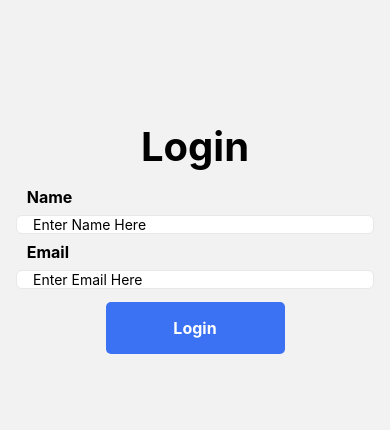
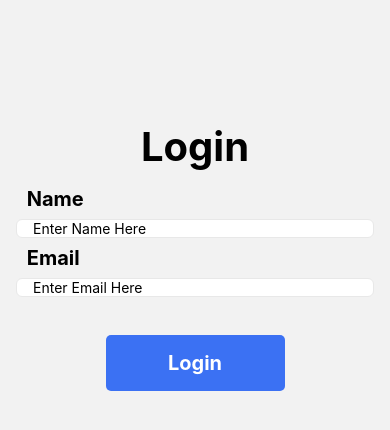
Before and after one commit to kungharrison/reactnativeapplication, a React Native app in the folder reactnativeapp/: screen / in a window 390 px wide. Shown: the top 430 px of the page. Built offline with nearby package versions, Linux system fonts and the light colour scheme.

Commit message:
edited styling

```diff
--- a/reactnativeapp/components/CustomButton.js
+++ b/reactnativeapp/components/CustomButton.js
@@ -16,13 +16,13 @@ const styles = StyleSheet.create({
 
     alignSelf: 'center',
     padding: 16,
-    marginVertical: 5,
+    marginVertical: 30,
 
     alignItems: 'center',
     borderRadius: 5,
   },
   text: {
-    fontSize: 16,
+    fontSize: 20,
     fontWeight: 'bold',
     color: 'white',
   },
--- a/reactnativeapp/components/CustomInput.js
+++ b/reactnativeapp/components/CustomInput.js
@@ -19,7 +19,7 @@ const styles = StyleSheet.create({
 
   },
   label: {
-    fontSize: 16,
+    fontSize: 20,
     fontWeight: 'bold',
     marginLeft: '3%',
   },
@@ -32,5 +32,6 @@ const styles = StyleSheet.create({
 
     paddingHorizontal: 16,
     marginVertical: 8,
+
   },
 });
--- a/reactnativeapp/components/CustomScroll.js
+++ b/reactnativeapp/components/CustomScroll.js
@@ -21,19 +21,22 @@ export const CustomScroll = (props) => {
 
 const styles = StyleSheet.create({
   scrollItem: {
-    width: '80%',
+    width: '85%',
     alignSelf: 'center',
-    margin: 8,
+    marginVertical: 8,
     borderRadius: 90,
     backgroundColor: 'lightblue',
-    padding: 8,
+    paddingVertical: 8,
+    paddingHorizontal: 16,
     color: 'black',
     borderColor: 'black',
     borderWidth: 1,
   },
   scrollContainer: {
     borderWidth: 1,
+    borderColor: 'black',
     height: '50%',
     borderRadius: 10,
+    marginHorizontal: 12,
   },
 });
--- a/reactnativeapp/components/CustomText.js
+++ b/reactnativeapp/components/CustomText.js
@@ -26,7 +26,6 @@ const styles = StyleSheet.create({
 
   },
   body: {
-    paddingTop: '20%',
     padding: 16,
     fontSize: 16,
     textAlign: 'left',
--- a/reactnativeapp/screens/HomeScreen.js
+++ b/reactnativeapp/screens/HomeScreen.js
@@ -7,7 +7,7 @@ import { CustomScroll } from '../components/CustomScroll';
 
 export default function HomeScreen({ navigation }) {
   const route = useRoute();
-  const numLogins = route.params.data[1].length; // length of user timestamps list
+  const numLogins = route.params.data[1].length; // length of user timestamps list from LoginScreen
 
   const onLogOutPress = () => {
     navigation.navigate('LoginScreen');
```
